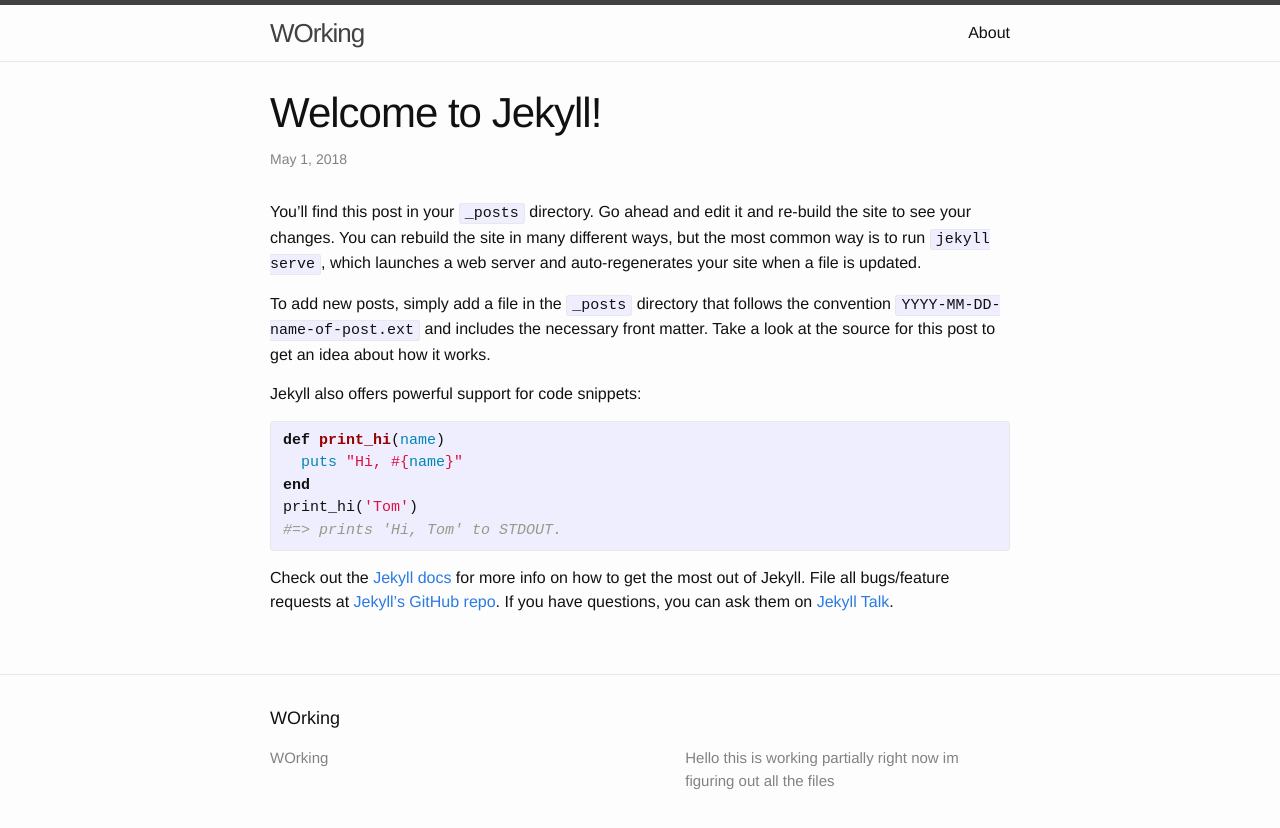
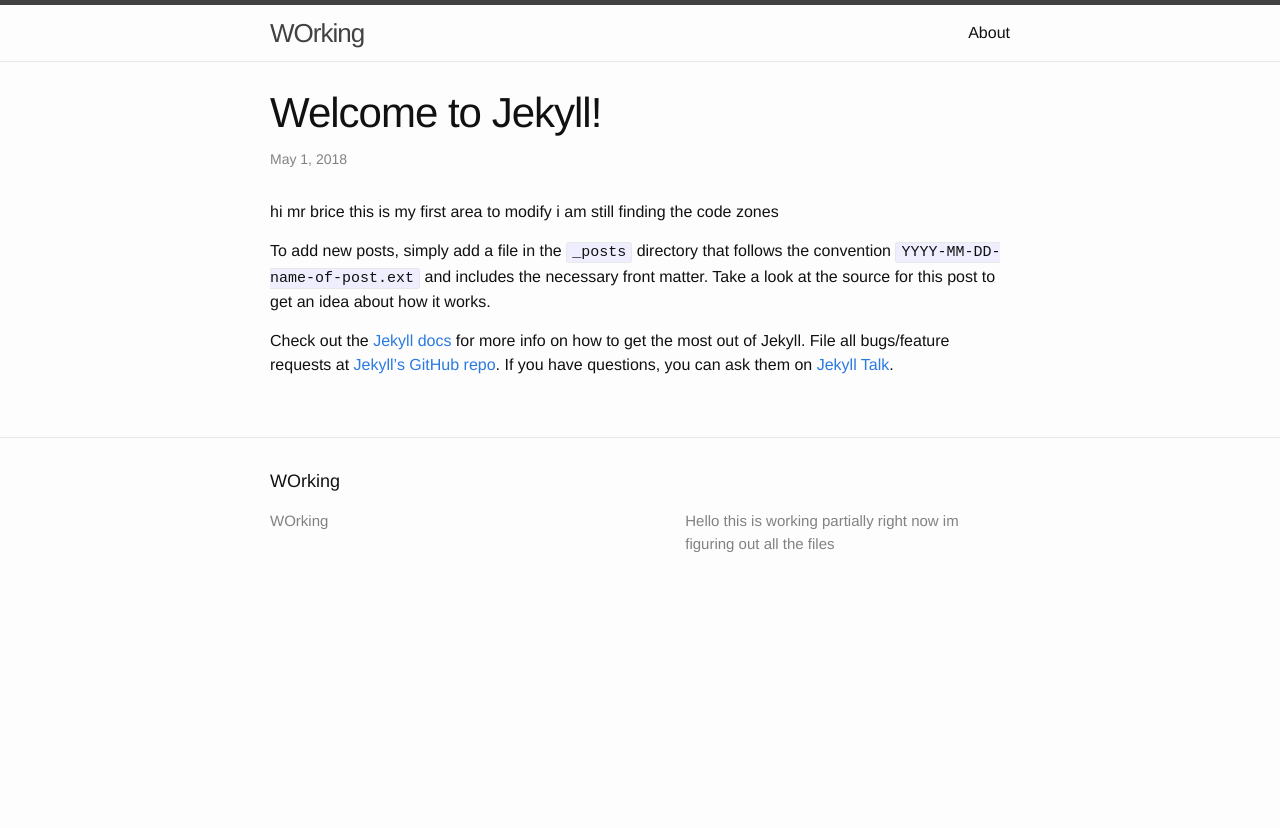
Before and after one commit to jr10415/jr10415fail.github.io, a Jekyll site: the page built from _posts/2018-05-01-welcome-to-jekyll.markdown, in a window 1280 px wide. Shown: the top 828 px of the page. Built offline with Jekyll 4.4.1, drawn with Linux system fonts in a browser that asks for light colours.

Commit message:
Update 2018-05-01-welcome-to-jekyll.markdown

```diff
--- a/_posts/2018-05-01-welcome-to-jekyll.markdown
+++ b/_posts/2018-05-01-welcome-to-jekyll.markdown
@@ -4,19 +4,10 @@
 date:   2018-05-01 14:23:45 +0000
 categories: jekyll update
 ---
-You’ll find this post in your `_posts` directory. Go ahead and edit it and re-build the site to see your changes. You can rebuild the site in many different ways, but the most common way is to run `jekyll serve`, which launches a web server and auto-regenerates your site when a file is updated.
+hi mr brice this is my first area to modify i am still finding the code zones
 
 To add new posts, simply add a file in the `_posts` directory that follows the convention `YYYY-MM-DD-name-of-post.ext` and includes the necessary front matter. Take a look at the source for this post to get an idea about how it works.
 
-Jekyll also offers powerful support for code snippets:
-
-{% highlight ruby %}
-def print_hi(name)
-  puts "Hi, #{name}"
-end
-print_hi('Tom')
-#=> prints 'Hi, Tom' to STDOUT.
-{% endhighlight %}
 
 Check out the [Jekyll docs][jekyll-docs] for more info on how to get the most out of Jekyll. File all bugs/feature requests at [Jekyll’s GitHub repo][jekyll-gh]. If you have questions, you can ask them on [Jekyll Talk][jekyll-talk].
 
```
